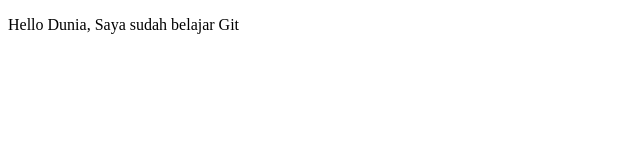
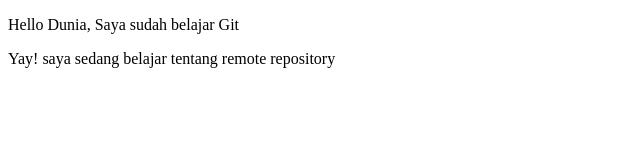
Before and after one commit to AndiAsrul/coba, a plain HTML site: page index.html in a window 1280 px wide. Shown: the whole page, without its empty margins (0-640 px from the left). Drawn offline with Linux system fonts and the light colour scheme.

Commit message:
mengubah judul dan teks di body

```diff
--- a/index.html
+++ b/index.html
@@ -3,8 +3,10 @@
     <head>
         <meta charset="utf-8">
         <title>Belajar Git - Project 03</title>
+		<title>Belajar Git:Remot Repository</title>
     </head>
     <body>
         <p>Hello Dunia, Saya sudah belajar Git</p>
+		<p>Yay! saya sedang belajar tentang remote repository</p>
     </body>
 </html>
```
